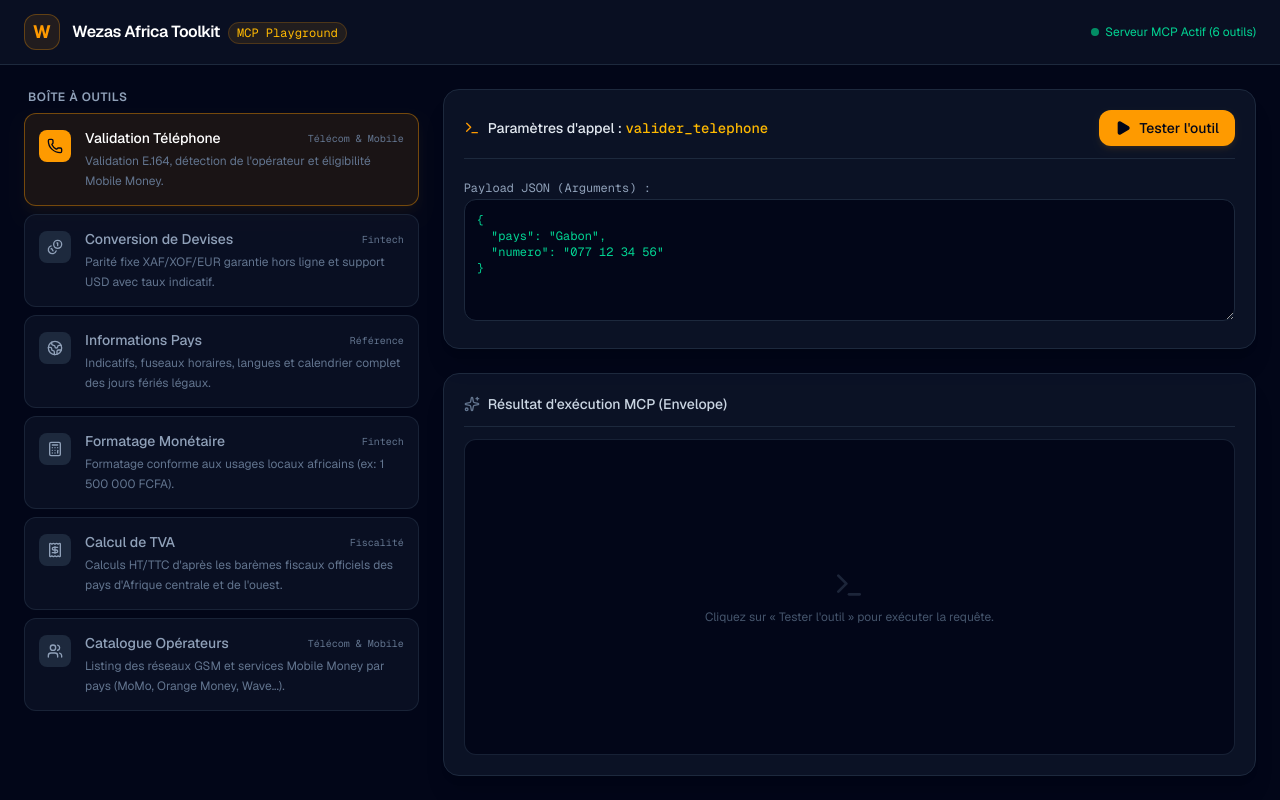
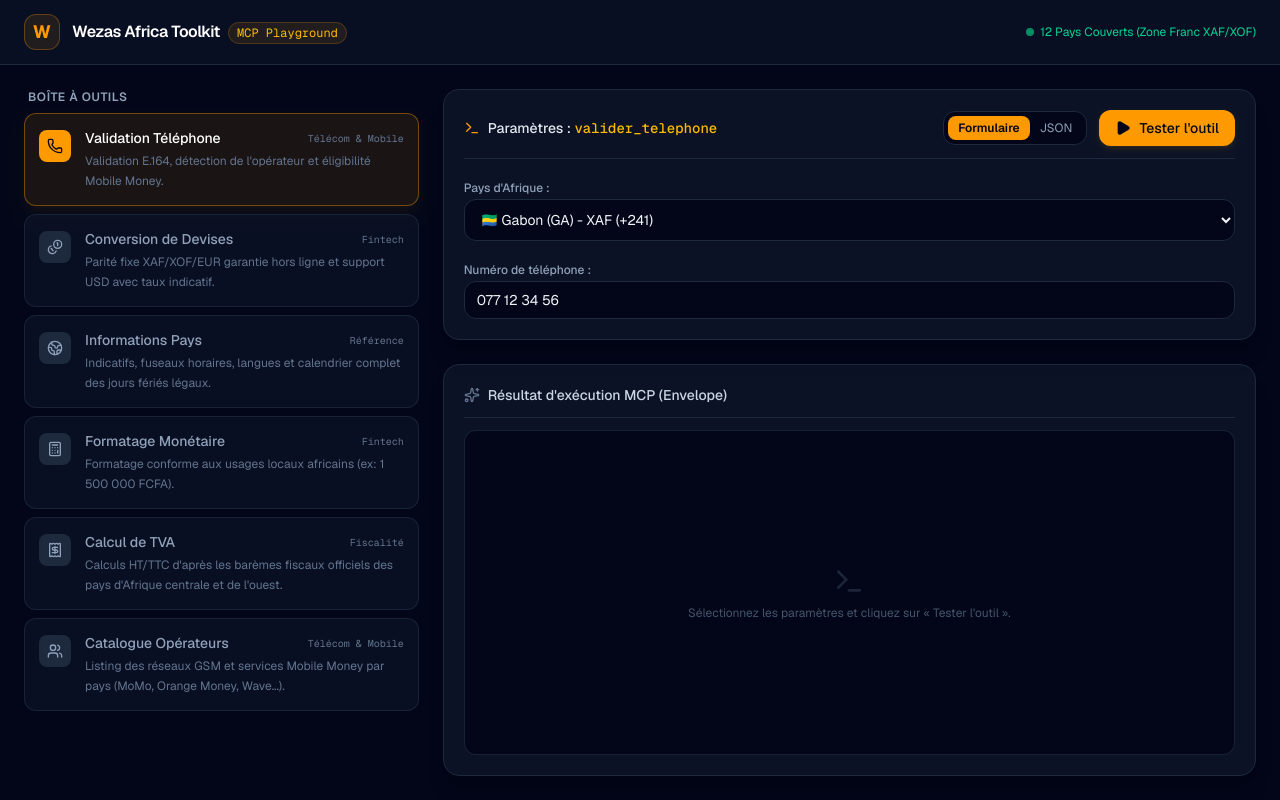
Before and after one commit to Benjamin09e/wezas-toolkit, a Next.js app in the folder apps/web/: page / in a window 1280 px wide. Built offline with nearby package versions, Linux system fonts and the light colour scheme.

Commit message:
feat: add interactive country selector and visual form controls in web playground

```diff
--- a/apps/web/src/app/page.tsx
+++ b/apps/web/src/app/page.tsx
@@ -13,8 +13,9 @@
   CheckCircle2,
   AlertCircle,
   Sparkles,
-  ArrowRight
+  Layers
 } from "lucide-react";
+import { SUPPORTED_COUNTRIES } from "@/data/countries";
 
 interface ToolConfig {
   id: string;
@@ -33,7 +34,7 @@
     description: "Validation E.164, détection de l'opérateur et éligibilité Mobile Money.",
     icon: Phone,
     defaultPayload: {
-      pays: "Gabon",
+      pays: "GA",
       numero: "077 12 34 56",
     },
   },
@@ -56,7 +57,7 @@
     description: "Indicatifs, fuseaux horaires, langues et calendrier complet des jours fériés légaux.",
     icon: Globe2,
     defaultPayload: {
-      pays: "Sénégal",
+      pays: "SN",
       annee: 2026,
     },
   },
@@ -69,7 +70,7 @@
     defaultPayload: {
       montant: 1250000,
       devise: "XOF",
-      pays: "Côte d'Ivoire",
+      pays: "CI",
       inclure_symbole: true,
     },
   },
@@ -81,7 +82,7 @@
     icon: Receipt,
     defaultPayload: {
       montant: 100000,
-      pays: "Cameroun",
+      pays: "CM",
       mode: "ht",
       type_taux: "standard",
     },
@@ -93,7 +94,7 @@
     description: "Listing des réseaux GSM et services Mobile Money par pays (MoMo, Orange Money, Wave...).",
     icon: Users,
     defaultPayload: {
-      pays: "Sénégal",
+      pays: "SN",
       avec_mobile_money_seulement: true,
     },
   },
@@ -101,7 +102,9 @@
 
 export default function Home() {
   const [selectedTool, setSelectedTool] = useState<ToolConfig>(TOOLS[0]);
-  const [payloadStr, setPayloadStr] = useState<string>(
+  const [currentArgs, setCurrentArgs] = useState<Record<string, any>>(TOOLS[0].defaultPayload);
+  const [viewMode, setViewMode] = useState<"form" | "json">("form");
+  const [jsonText, setJsonText] = useState<string>(
     JSON.stringify(TOOLS[0].defaultPayload, null, 2)
   );
   const [loading, setLoading] = useState<boolean>(false);
@@ -109,21 +112,32 @@
 
   const handleSelectTool = (tool: ToolConfig) => {
     setSelectedTool(tool);
-    setPayloadStr(JSON.stringify(tool.defaultPayload, null, 2));
+    setCurrentArgs(tool.defaultPayload);
+    setJsonText(JSON.stringify(tool.defaultPayload, null, 2));
     setResponse(null);
+  };
+
+  const updateArg = (key: string, value: any) => {
+    const updated = { ...currentArgs, [key]: value };
+    setCurrentArgs(updated);
+    setJsonText(JSON.stringify(updated, null, 2));
   };
 
   const handleExecute = async () => {
     try {
       setLoading(true);
-      const parsedArgs = JSON.parse(payloadStr);
+      let payloadToExecute = currentArgs;
+
+      if (viewMode === "json") {
+        payloadToExecute = JSON.parse(jsonText);
+      }
 
       const res = await fetch("/api/mcp", {
         method: "POST",
         headers: { "Content-Type": "application/json" },
         body: JSON.stringify({
           tool: selectedTool.id,
-          arguments: parsedArgs,
+          arguments: payloadToExecute,
         }),
       });
 
@@ -155,7 +169,7 @@
           <div className="flex items-center space-x-4 text-sm text-slate-400">
             <span className="flex items-center gap-1.5 text-emerald-400 text-xs">
               <span className="w-2 h-2 rounded-full bg-emerald-500 animate-pulse"></span>
-              Serveur MCP Actif (6 outils)
+              12 Pays Couverts (Zone Franc XAF/XOF)
             </span>
           </div>
         </div>
@@ -176,7 +190,7 @@
                 <button
                   key={tool.id}
                   onClick={() => handleSelectTool(tool)}
-                  className={`w-full text-left p-3.5 rounded-xl border transition-all flex items-start gap-3.5 ${
+                  className={`w-full text-left p-3.5 rounded-xl border transition-all flex items-start gap-3.5 cursor-pointer ${
                     isSelected
                       ? "bg-amber-500/10 border-amber-500/40 text-white shadow-lg shadow-amber-500/5"
                       : "bg-slate-900/60 border-slate-800/80 text-slate-400 hover:border-slate-700 hover:text-slate-200"
@@ -206,36 +220,191 @@
           </div>
         </div>
 
-        {/* Colonne Droite : Paramètres et Résultats */}
+        {/* Colonne Droite : Formulaire & Réponses */}
         <div className="lg:col-span-8 flex flex-col space-y-6">
-          {/* Panneau Paramètres / Exécution */}
+          {/* Panneau Paramètres / Formulaire */}
           <div className="bg-slate-900/70 border border-slate-800 rounded-2xl p-5 shadow-xl">
             <div className="flex items-center justify-between mb-4 pb-3 border-b border-slate-800">
               <div className="flex items-center gap-2">
                 <Terminal className="w-4 h-4 text-amber-500" />
                 <span className="text-sm font-medium text-slate-200">
-                  Paramètres d'appel : <code className="text-amber-400 font-mono">{selectedTool.id}</code>
+                  Paramètres : <code className="text-amber-400 font-mono">{selectedTool.id}</code>
                 </span>
               </div>
+
+              <div className="flex items-center gap-3">
+                {/* Switcher Formulaire vs JSON */}
+                <div className="bg-slate-950 p-1 rounded-xl border border-slate-800 flex items-center text-xs">
+                  <button
+                    onClick={() => setViewMode("form")}
+                    className={`px-2.5 py-1 rounded-lg transition-all ${
+                      viewMode === "form" ? "bg-amber-500 text-slate-950 font-semibold" : "text-slate-400"
+                    }`}
+                  >
+                    Formulaire
+                  </button>
+                  <button
+                    onClick={() => setViewMode("json")}
+                    className={`px-2.5 py-1 rounded-lg transition-all ${
+                      viewMode === "json" ? "bg-amber-500 text-slate-950 font-semibold" : "text-slate-400"
+                    }`}
+                  >
+                    JSON
+                  </button>
+                </div>
+
                 <button
                   onClick={handleExecute}
                   disabled={loading}
                   className="flex items-center gap-2 px-4 py-2 rounded-xl bg-amber-500 hover:bg-amber-400 text-slate-950 font-medium text-sm transition-all disabled:opacity-50 shadow-md shadow-amber-500/10 cursor-pointer"
                 >
                   <Play className="w-4 h-4 fill-current" />
-                {loading ? "Exécution..." : "Tester l'outil"}
+                  {loading ? "Calcul..." : "Tester l'outil"}
                 </button>
               </div>
+            </div>
 
+            {/* Mode Formulaire Intuitif avec Liste des Pays */}
+            {viewMode === "form" ? (
+              <div className="grid grid-cols-1 md:grid-cols-2 gap-4">
+                {/* Sélecteur de Pays si applicable */}
+                {"pays" in currentArgs && (
+                  <div className="space-y-1.5 md:col-span-2">
+                    <label className="text-xs font-medium text-slate-400">Pays d'Afrique :</label>
+                    <select
+                      value={currentArgs.pays || ""}
+                      onChange={(e) => updateArg("pays", e.target.value)}
+                      className="w-full bg-slate-950 border border-slate-800 rounded-xl px-3 py-2.5 text-sm text-slate-100 focus:outline-none focus:border-amber-500/60"
+                    >
+                      {selectedTool.id === "lister_operateurs" && (
+                        <option value="">Tous les pays</option>
+                      )}
+                      {SUPPORTED_COUNTRIES.map((c) => (
+                        <option key={c.iso2} value={c.iso2}>
+                          {c.flag} {c.name} ({c.iso2}) - {c.currency} ({c.dialCode})
+                        </option>
+                      ))}
+                    </select>
+                  </div>
+                )}
+
+                {/* Champ Numéro Téléphone */}
+                {"numero" in currentArgs && (
+                  <div className="space-y-1.5 md:col-span-2">
+                    <label className="text-xs font-medium text-slate-400">Numéro de téléphone :</label>
+                    <input
+                      type="text"
+                      value={currentArgs.numero || ""}
+                      onChange={(e) => updateArg("numero", e.target.value)}
+                      placeholder="Ex: 077 12 34 56 ou +241..."
+                      className="w-full bg-slate-950 border border-slate-800 rounded-xl px-3 py-2 text-sm text-slate-100 focus:outline-none focus:border-amber-500/60"
+                    />
+                  </div>
+                )}
+
+                {/* Champ Montant */}
+                {"montant" in currentArgs && (
+                  <div className="space-y-1.5">
+                    <label className="text-xs font-medium text-slate-400">Montant :</label>
+                    <input
+                      type="number"
+                      value={currentArgs.montant ?? ""}
+                      onChange={(e) => updateArg("montant", Number(e.target.value))}
+                      className="w-full bg-slate-950 border border-slate-800 rounded-xl px-3 py-2 text-sm text-slate-100 focus:outline-none focus:border-amber-500/60"
+                    />
+                  </div>
+                )}
+
+                {/* Sélecteur Devise Source */}
+                {"de" in currentArgs && (
+                  <div className="space-y-1.5">
+                    <label className="text-xs font-medium text-slate-400">De (Devise source) :</label>
+                    <select
+                      value={currentArgs.de || "EUR"}
+                      onChange={(e) => updateArg("de", e.target.value)}
+                      className="w-full bg-slate-950 border border-slate-800 rounded-xl px-3 py-2 text-sm text-slate-100 focus:outline-none focus:border-amber-500/60"
+                    >
+                      <option value="EUR">EUR (€)</option>
+                      <option value="XAF">XAF (FCFA Afrique Centrale)</option>
+                      <option value="XOF">XOF (FCFA Afrique de l'Ouest)</option>
+                      <option value="USD">USD ($)</option>
+                    </select>
+                  </div>
+                )}
+
+                {/* Sélecteur Devise Cible */}
+                {"vers" in currentArgs && (
+                  <div className="space-y-1.5">
+                    <label className="text-xs font-medium text-slate-400">Vers (Devise cible) :</label>
+                    <select
+                      value={currentArgs.vers || "XAF"}
+                      onChange={(e) => updateArg("vers", e.target.value)}
+                      className="w-full bg-slate-950 border border-slate-800 rounded-xl px-3 py-2 text-sm text-slate-100 focus:outline-none focus:border-amber-500/60"
+                    >
+                      <option value="XAF">XAF (FCFA Afrique Centrale)</option>
+                      <option value="XOF">XOF (FCFA Afrique de l'Ouest)</option>
+                      <option value="EUR">EUR (€)</option>
+                      <option value="USD">USD ($)</option>
+                    </select>
+                  </div>
+                )}
+
+                {/* Sélecteur Année pour Jours Fériés */}
+                {"annee" in currentArgs && (
+                  <div className="space-y-1.5">
+                    <label className="text-xs font-medium text-slate-400">Année :</label>
+                    <input
+                      type="number"
+                      value={currentArgs.annee || 2026}
+                      onChange={(e) => updateArg("annee", Number(e.target.value))}
+                      className="w-full bg-slate-950 border border-slate-800 rounded-xl px-3 py-2 text-sm text-slate-100 focus:outline-none focus:border-amber-500/60"
+                    />
+                  </div>
+                )}
+
+                {/* Options TVA */}
+                {"mode" in currentArgs && (
+                  <div className="space-y-1.5">
+                    <label className="text-xs font-medium text-slate-400">Mode de calcul :</label>
+                    <select
+                      value={currentArgs.mode || "ht"}
+                      onChange={(e) => updateArg("mode", e.target.value)}
+                      className="w-full bg-slate-950 border border-slate-800 rounded-xl px-3 py-2 text-sm text-slate-100 focus:outline-none focus:border-amber-500/60"
+                    >
+                      <option value="ht">HT vers TTC (Ajouter TVA)</option>
+                      <option value="ttc">TTC vers HT (Extraire TVA)</option>
+                    </select>
+                  </div>
+                )}
+
+                {/* Filtre Mobile Money */}
+                {"avec_mobile_money_seulement" in currentArgs && (
+                  <div className="space-y-1.5 flex items-center gap-2 pt-6">
+                    <input
+                      type="checkbox"
+                      id="mm_only"
+                      checked={Boolean(currentArgs.avec_mobile_money_seulement)}
+                      onChange={(e) => updateArg("avec_mobile_money_seulement", e.target.checked)}
+                      className="w-4 h-4 rounded bg-slate-950 border-slate-800 text-amber-500 focus:ring-0"
+                    />
+                    <label htmlFor="mm_only" className="text-xs text-slate-300">
+                      Uniquement opérateurs avec Mobile Money
+                    </label>
+                  </div>
+                )}
+              </div>
+            ) : (
+              /* Mode Éditeur JSON */
               <div className="space-y-2">
-              <label className="text-xs text-slate-400 font-mono">Payload JSON (Arguments) :</label>
+                <label className="text-xs text-slate-400 font-mono">Payload JSON :</label>
                 <textarea
-                value={payloadStr}
-                onChange={(e) => setPayloadStr(e.target.value)}
+                  value={jsonText}
+                  onChange={(e) => setJsonText(e.target.value)}
                   rows={6}
                   className="w-full bg-slate-950 border border-slate-800 rounded-xl p-3 text-xs font-mono text-emerald-400 focus:outline-none focus:border-amber-500/50 resize-y"
                 />
               </div>
+            )}
           </div>
 
           {/* Panneau Réponse */}
@@ -266,7 +435,7 @@
               ) : (
                 <div className="h-full flex flex-col items-center justify-center text-slate-600 space-y-2 py-12">
                   <Terminal className="w-8 h-8 opacity-40" />
-                  <p className="text-xs">Cliquez sur « Tester l'outil » pour exécuter la requête.</p>
+                  <p className="text-xs">Sélectionnez les paramètres et cliquez sur « Tester l'outil ».</p>
                 </div>
               )}
             </div>
--- /dev/null
+++ b/apps/web/src/data/countries.ts
@@ -0,0 +1,22 @@
+export interface CountryOption {
+  iso2: string;
+  name: string;
+  flag: string;
+  dialCode: string;
+  currency: string;
+}
+
+export const SUPPORTED_COUNTRIES: CountryOption[] = [
+  { iso2: "BJ", name: "Bénin", flag: "🇧🇯", dialCode: "+229", currency: "XOF" },
+  { iso2: "BF", name: "Burkina Faso", flag: "🇧🇫", dialCode: "+226", currency: "XOF" },
+  { iso2: "CM", name: "Cameroun", flag: "🇨🇲", dialCode: "+237", currency: "XAF" },
+  { iso2: "CF", name: "Centrafrique", flag: "🇨🇫", dialCode: "+236", currency: "XAF" },
+  { iso2: "CG", name: "Congo (Brazzaville)", flag: "🇨🇬", dialCode: "+242", currency: "XAF" },
+  { iso2: "CI", name: "Côte d'Ivoire", flag: "🇨🇮", dialCode: "+225", currency: "XOF" },
+  { iso2: "GA", name: "Gabon", flag: "🇬🇦", dialCode: "+241", currency: "XAF" },
+  { iso2: "GQ", name: "Guinée Équatoriale", flag: "🇬🇶", dialCode: "+240", currency: "XAF" },
+  { iso2: "ML", name: "Mali", flag: "🇲🇱", dialCode: "+223", currency: "XOF" },
+  { iso2: "SN", name: "Sénégal", flag: "🇸🇳", dialCode: "+221", currency: "XOF" },
+  { iso2: "TD", name: "Tchad", flag: "🇹🇩", dialCode: "+235", currency: "XAF" },
+  { iso2: "TG", name: "Togo", flag: "🇹🇬", dialCode: "+228", currency: "XOF" },
+];
```
Lines whose indentation alone changed are shown as unchanged.
